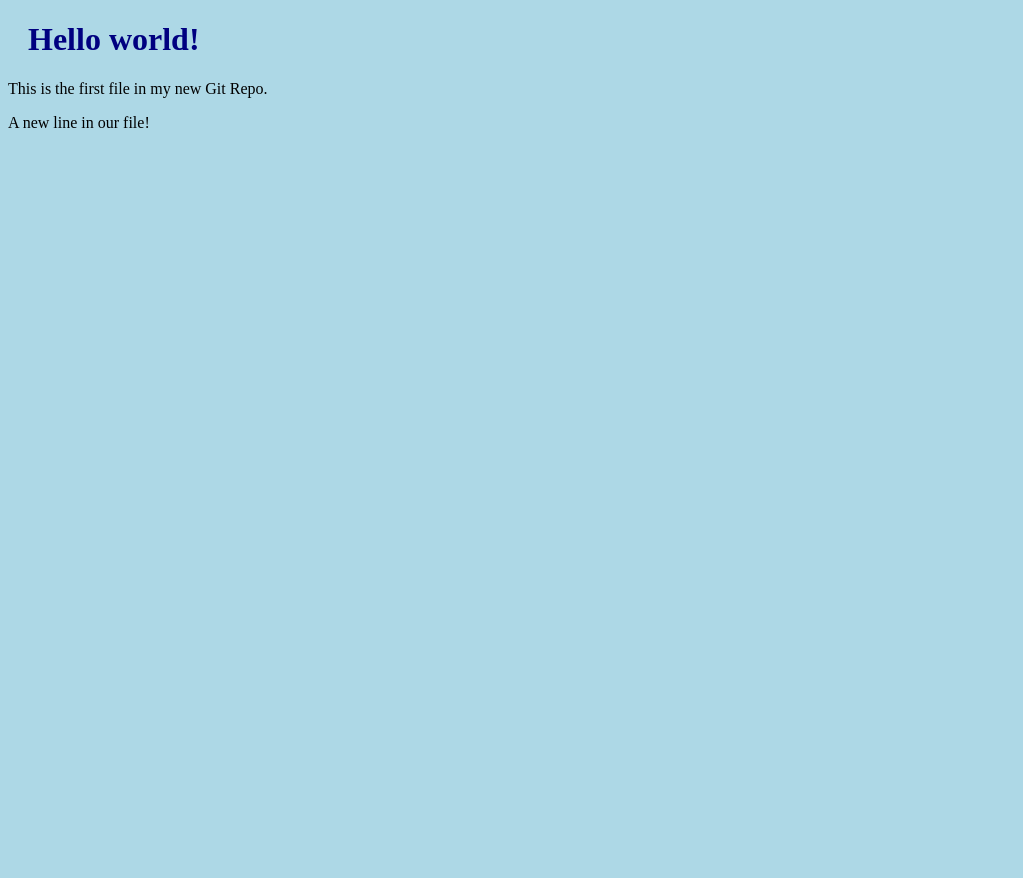
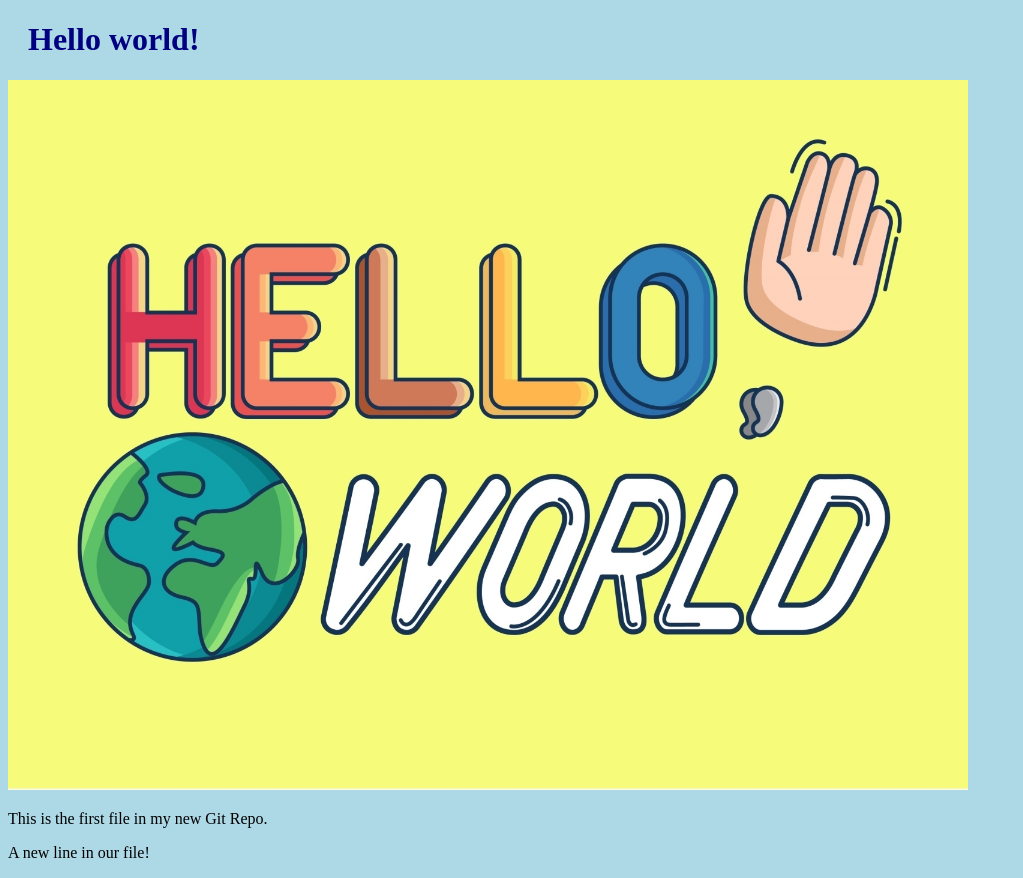
Before and after one commit to rubuntookie/hello-world, a plain HTML site: page index.html in a window 1280 px wide. Shown: the whole page, without its empty margins (0-1023 px from the left). Before the commit the page ends 800 px from the top, so only its background shows below. Drawn offline with Linux system fonts and the light colour scheme.

Commit message:
image added to hello world

```diff
--- a/index.html
+++ b/index.html
@@ -7,6 +7,9 @@
 <body>
 
 <h1>Hello world!</h1>
+<div><img src="hello_world.jpg" alt="Hello World from Space"
+style="width:100%;max-width:960px"></div>
+
 <p>This is the first file in my new Git Repo.</p>
 <p>A new line in our file!</p>
 </body>
```
Also changed, not shown: hello_world.jpg (added).
